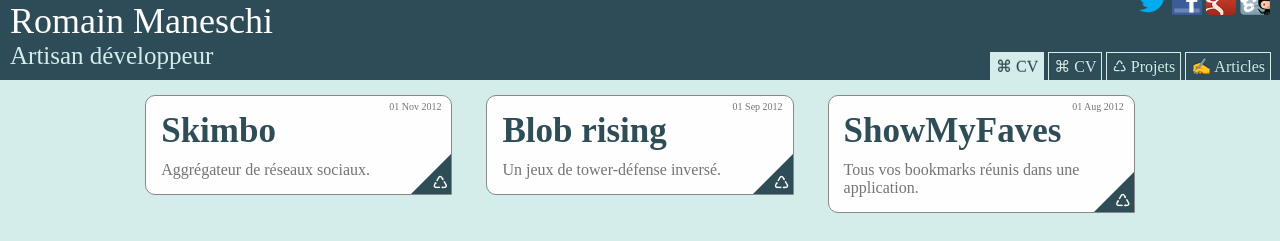
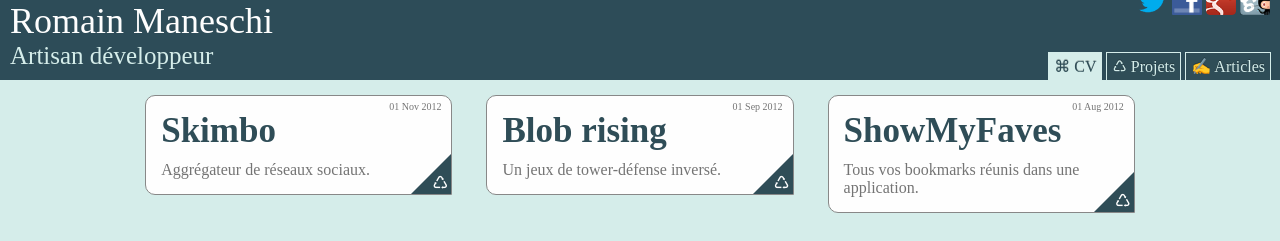
Before and after one commit to manland/manland.github.com, a Jekyll site: the page built from index.html, in a window 1280 px wide. Shown: the top 241 px of the page. Built offline with Jekyll 4.4.1, drawn with Linux system fonts in a browser that asks for light colours.

Commit message:
third test tab

```diff
--- a/_layouts/default.html
+++ b/_layouts/default.html
@@ -27,8 +27,6 @@
       <nav>
         {{% if page.categories contains "cv" %}}
           <a href="/cv.html" class="btn-selected">⌘ CV</a>
-        {{% else %}}
-          <a href="/cv.html" class="btn">⌘ CV</a>
         {{% endif %}}
         <a href="/projets.html" class="btn">♺ Projets</a>
         <a href="/articles.html" class="btn">✍ Articles</a>
```
